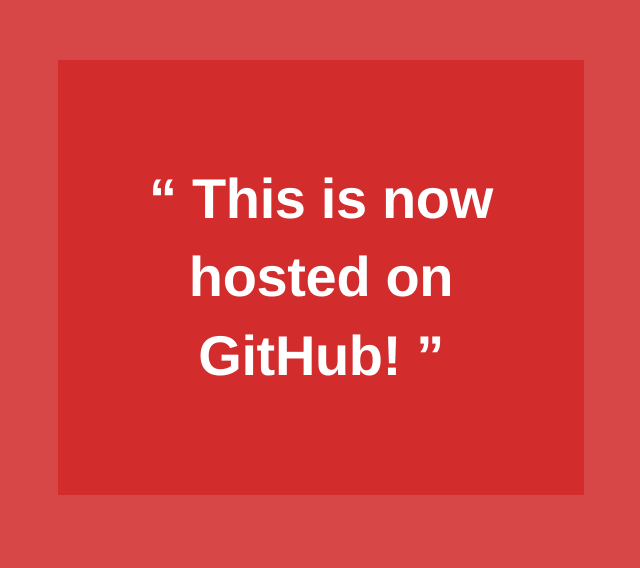
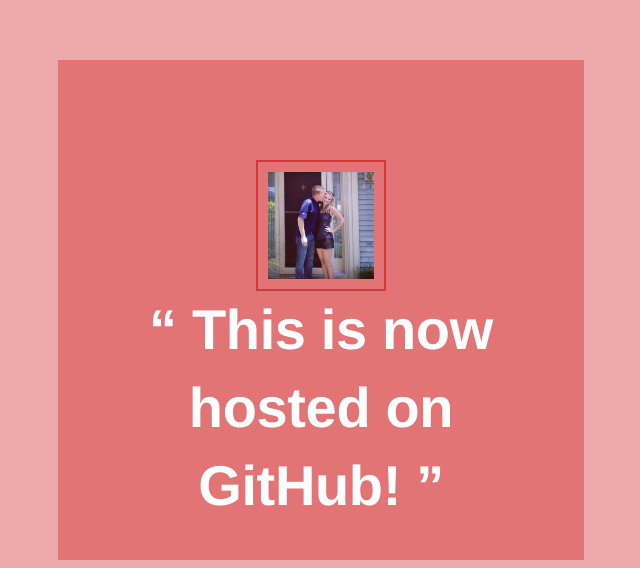
Before and after one commit to brucebentley/brucebentley.me, a plain HTML site: page index.html in a window 1280 px wide. Shown: the part 248-816 px from the top of the page, without its empty margins (327-967 px from the left). Drawn offline with Linux system fonts and the light colour scheme.

```diff
--- a/index.html
+++ b/index.html
@@ -17,7 +17,7 @@
             width: 100%;
         }
         body {
-            background: rgba(210,39,41,0.85);
+            background: rgba(210, 39, 41, 0.4);
             color: rgba(0,0,0,0.85);
             font-family: "Helvetica", "Helvetica Neue", Arial, sans-serif;
             font-size: 18px;
@@ -31,7 +31,7 @@
             -moz-font-feature-settings: "liga" on;
         }
         div {
-            background-color: rgba(210,39,41,0.85);
+            background-color: rgba(210, 39, 41, 0.4);
             border: none;
             color: rgba(255,255,255,1.0);
             display: block;
@@ -50,10 +50,19 @@
             margin: 0px;
             text-align: center;
         }
+        .img-fluid {
+            border: 2px solid rgba(210, 39, 41, 0.8);
+            display: block;
+            margin: 0 auto;
+            max-width: 25%;
+            padding: 10px;
+            width: 100%;
+        }
     </style>
 </head>
 <body>
     <div class="coming-soon">
+        <img src="avatar2.png" class="img-fluid" alt="Bruce & his BEAUTIFUL wife, Meghan">
         <h2>
             “ This is now hosted on GitHub! ”
         </h2>
```
